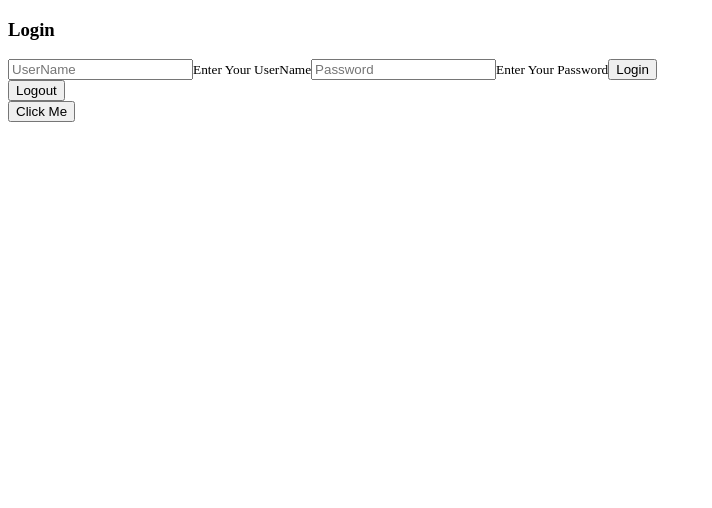
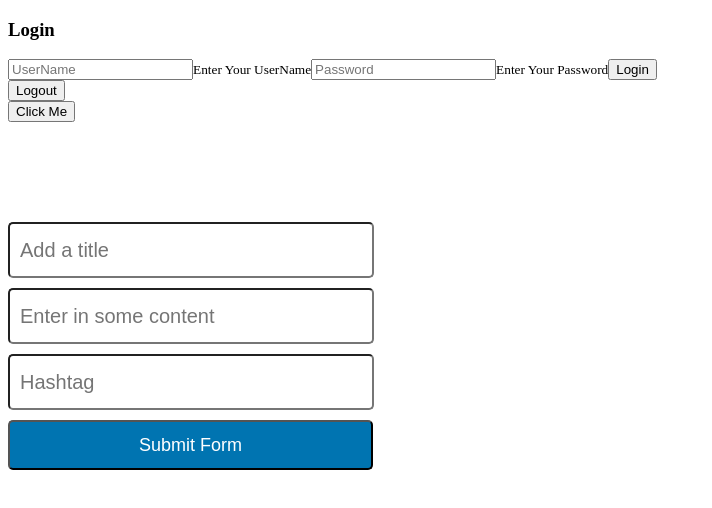
Before and after one commit to tpadilla10117/post-integration, a React (Create React App) app: page / in a window 1280 px wide. Shown: the top 508 px of the page, without its empty margins (0-712 px from the left). Built offline with nearby package versions, Linux system fonts and the light colour scheme.

Commit message:
created a form to test post requests, also posts arent being added to db

```diff
--- a/src/frontend/App.js
+++ b/src/frontend/App.js
@@ -1,6 +1,6 @@
 import React, { useState, useEffect } from 'react';
 
-import { Posts, Button, Navbar, LoginHandle, Logout } from "./utils";
+import { Posts, Button, Navbar, LoginHandle, Logout, CreateAPost } from "./utils";
 import axios from 'axios';
 
 const BASE_URL = "http://localhost:3000/api";
@@ -58,6 +58,9 @@ function App() {
 
 
       <Button postData={postData} setPostData={setPostData} postDataRetrieval={postDataRetrieval}/>
+
+      <CreateAPost />
+
       <Posts postData={postData} postDataRetrieval={postDataRetrieval}/>
 
 
--- a/src/frontend/components/posts.js
+++ b/src/frontend/components/posts.js
@@ -26,6 +26,7 @@ function Posts (props) {
                     </div>
                 ))}
 
+
         </div>
     );
 };
--- /dev/null
+++ b/src/frontend/feature/postform.css
@@ -0,0 +1,31 @@
+#postform {
+    display: grid;
+    /* place-items: center; */
+    margin-left: auto;
+    margin-right: auto;
+    padding-top: 100px;
+    padding-bottom: 100px;
+}
+
+#postform > form {
+    display: flex;
+    flex-direction: column;
+}
+
+#postform > form > input {
+    width: 350px;
+    height: 50px;
+    font-size: 20px;
+    padding-left: 10px;
+    margin-bottom: 10px;
+    border-radius: 5px;
+}
+
+#postform > form > button {
+    width: 365px;
+    height: 50px;
+    font-size: large;
+    color: #fff;
+    background-color: #0074b1;
+    border-radius: 5px;
+}
--- /dev/null
+++ b/src/frontend/feature/postform.jsx
@@ -0,0 +1,28 @@
+import React, { useEffect, useState } from 'react';
+import axios from 'axios';
+
+import './postform.css'
+
+const CreateAPost = () => {
+
+    return (
+        <div id="postform">
+
+            <form>
+             {/*    <input type="text" placeholder="Full name (required if registering)" value={name} onChange={ event => setName(event.target.value) }/> */}
+
+                <input type="text" placeholder="Add a title"/>
+                <input type="text" placeholder="Enter in some content"/>
+                <input type="text" placeholder="Hashtag"></input>
+
+                <button type="submit">Submit Form</button>
+
+
+            </form>
+
+
+        </div>
+    );
+};
+
+export default CreateAPost;
--- a/src/frontend/utils.js
+++ b/src/frontend/utils.js
@@ -9,3 +9,5 @@
     export { default as LoginHandle } from './feature/login.jsx';
 
     export { default as Logout } from './feature/logout.jsx';
+
+    export { default as CreateAPost } from './feature/postform.jsx';
```
Also changed, not shown: src/frontend/feature/login.jsx (+6 -2 lines).
